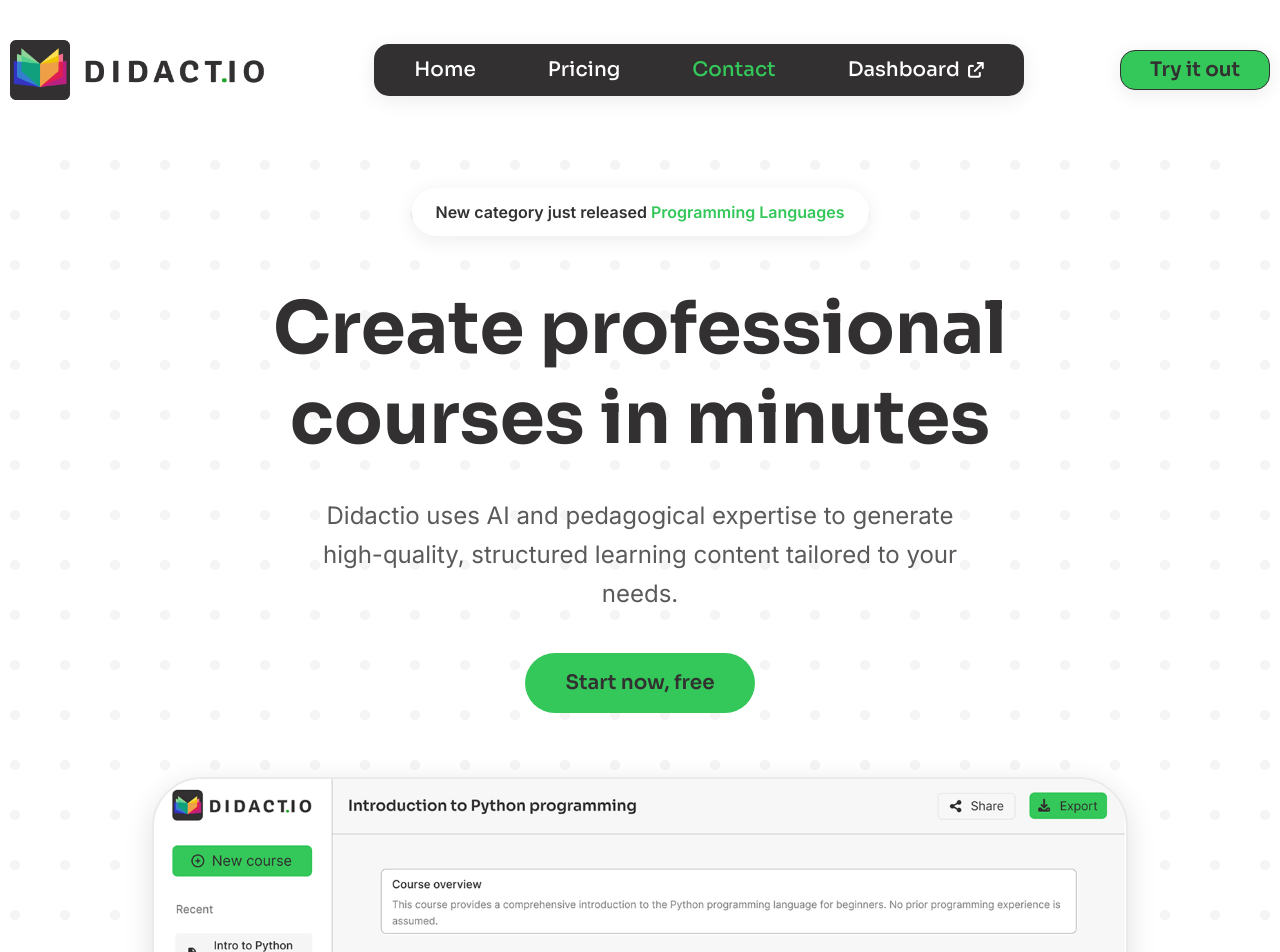
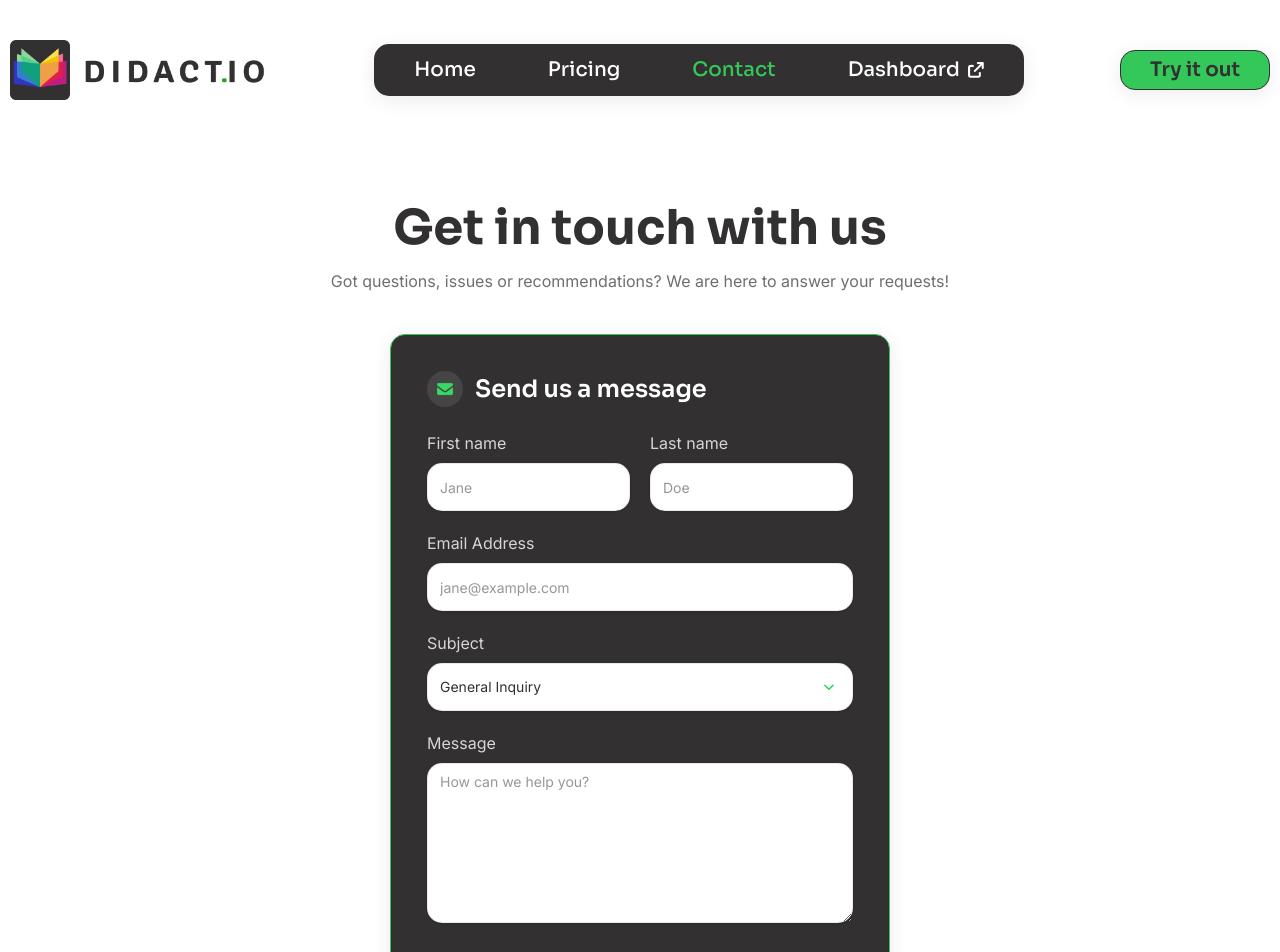
Before and after one commit to VarozXYZ/didactio-frontend, a React (Vite) app: page /contact in a window 1280 px wide. Shown: the top 952 px of the page. Built offline with nearby package versions, Linux system fonts and the light colour scheme.

Commit message:
contact page

```diff
--- a/src/App.tsx
+++ b/src/App.tsx
@@ -3,6 +3,7 @@
 import Footer from './components/Footer'
 import HomePage from './pages/HomePage'
 import PricingPage from './pages/PricingPage'
+import ContactPage from './pages/ContactPage'
 
 function App() {
     return (
@@ -12,6 +13,7 @@
                 <Routes>
                     <Route path="/" element={<HomePage />} />
                     <Route path="/pricing" element={<PricingPage />} />
+                    <Route path="/contact" element={<ContactPage />} />
                     <Route path="*" element={<HomePage />} />
                 </Routes>
             </main>
--- /dev/null
+++ b/src/components/ContactForm.tsx
@@ -0,0 +1,105 @@
+const accentFilter =
+    'brightness(0) saturate(100%) invert(64%) sepia(70%) saturate(463%) hue-rotate(83deg) brightness(95%) contrast(92%)'
+
+function ContactForm() {
+    return (
+        <section className="w-[1040px] max-w-[95vw] py-16">
+            <div className="flex flex-col items-center text-center">
+                <h1 className="font-sora text-5xl font-bold text-dark">Get in touch with us</h1>
+                <p className="mt-4 max-w-[720px] font-inter text-base text-dark/70 leading-relaxed">
+                    Got questions, issues or recommendations? We are here to answer your requests!
+                </p>
+            </div>
+
+            <div className="mt-10 flex justify-center">
+                <form className="w-[500px] max-w-full rounded-md border border-accent bg-dark px-9 py-9 shadow-card">
+                    <div className="mb-6 flex items-center gap-3">
+                        <div className="flex h-9 w-9 items-center justify-center rounded-full bg-white/10">
+                            <img
+                                src="/assets/icons/envelope-solid-full.png"
+                                alt=""
+                                className="h-5 w-5"
+                                style={{ filter: accentFilter }}
+                            />
+                        </div>
+                        <h2 className="font-sora text-2xl font-semibold text-white">Send us a message</h2>
+                    </div>
+
+                    <div className="grid grid-cols-2 gap-5">
+                        <label className="flex flex-col gap-2 font-inter text-base text-white/80">
+                            First name
+                            <input
+                                type="text"
+                                name="firstName"
+                                placeholder="Jane"
+                                autoComplete="given-name"
+                                className="h-12 rounded-md border border-dark/10 bg-white px-3 text-sm text-dark shadow-sm outline-none focus:ring-2 focus:ring-accent/60"
+                            />
+                        </label>
+                        <label className="flex flex-col gap-2 font-inter text-base text-white/80">
+                            Last name
+                            <input
+                                type="text"
+                                name="lastName"
+                                placeholder="Doe"
+                                autoComplete="family-name"
+                                className="h-12 rounded-md border border-dark/10 bg-white px-3 text-sm text-dark shadow-sm outline-none focus:ring-2 focus:ring-accent/60"
+                            />
+                        </label>
+
+                        <label className="col-span-2 flex flex-col gap-2 font-inter text-base text-white/80">
+                            Email Address
+                            <input
+                                type="email"
+                                name="email"
+                                placeholder="jane@example.com"
+                                autoComplete="email"
+                                className="h-12 rounded-md border border-dark/10 bg-white px-3 text-sm text-dark shadow-sm outline-none focus:ring-2 focus:ring-accent/60"
+                            />
+                        </label>
+
+                        <label className="col-span-2 flex flex-col gap-2 font-inter text-base text-white/80">
+                            Subject
+                            <div className="relative">
+                                <select
+                                    name="subject"
+                                    className="h-12 w-full appearance-none rounded-md border border-dark/10 bg-white px-3 pr-10 text-sm text-dark shadow-sm outline-none focus:ring-2 focus:ring-accent/60"
+                                >
+                                    <option>General Inquiry</option>
+                                    <option>Product Feedback</option>
+                                    <option>Billing Question</option>
+                                    <option>Partnership</option>
+                                </select>
+                                <img
+                                    src="/assets/icons/angle-down-solid-full.png"
+                                    alt=""
+                                    className="pointer-events-none absolute right-4 top-1/2 h-4 w-4 -translate-y-1/2"
+                                    style={{ filter: accentFilter }}
+                                />
+                            </div>
+                        </label>
+
+                        <label className="col-span-2 flex flex-col gap-2 font-inter text-base text-white/80">
+                            Message
+                            <textarea
+                                name="message"
+                                placeholder="How can we help you?"
+                                rows={5}
+                                className="min-h-[160px] rounded-md border border-dark/10 bg-white px-3 py-2 text-sm text-dark shadow-sm outline-none focus:ring-2 focus:ring-accent/60"
+                            />
+                        </label>
+                    </div>
+
+                    <button
+                        type="submit"
+                        className="mt-8 w-full rounded-md bg-accent py-3.5 text-base font-sora font-semibold text-dark transition-colors hover:bg-accent/90"
+                    >
+                        Send Message
+                    </button>
+                </form>
+            </div>
+        </section>
+    )
+}
+
+export default ContactForm
--- /dev/null
+++ b/src/pages/ContactPage.tsx
@@ -0,0 +1,7 @@
+import ContactForm from '../components/ContactForm'
+
+function ContactPage() {
+    return <ContactForm />
+}
+
+export default ContactPage
```
